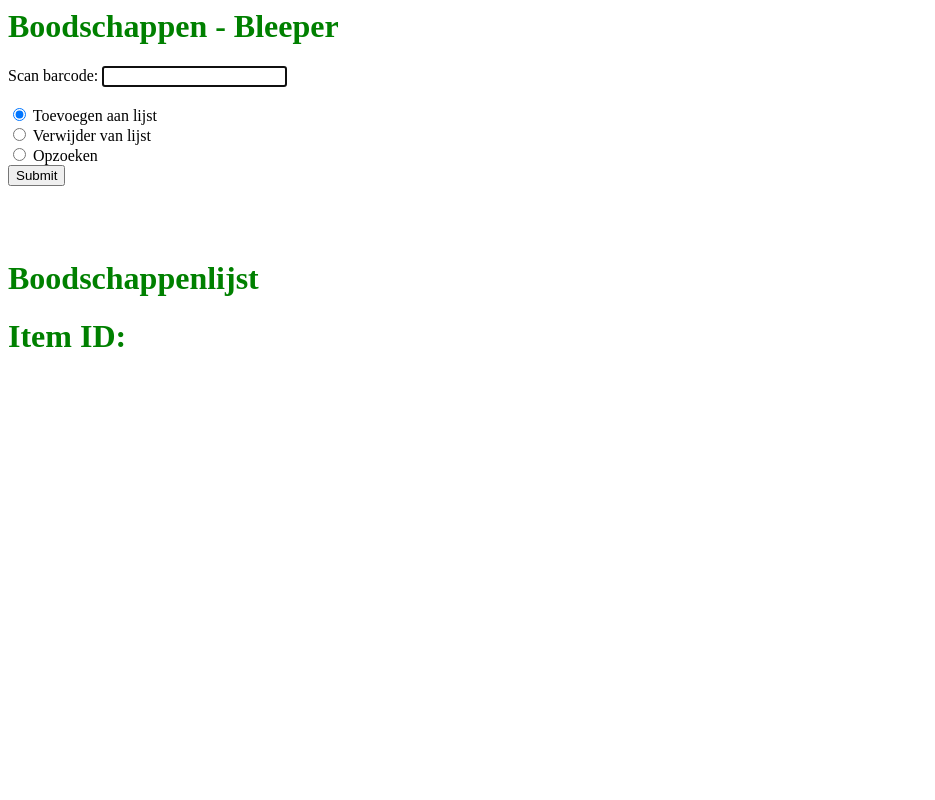
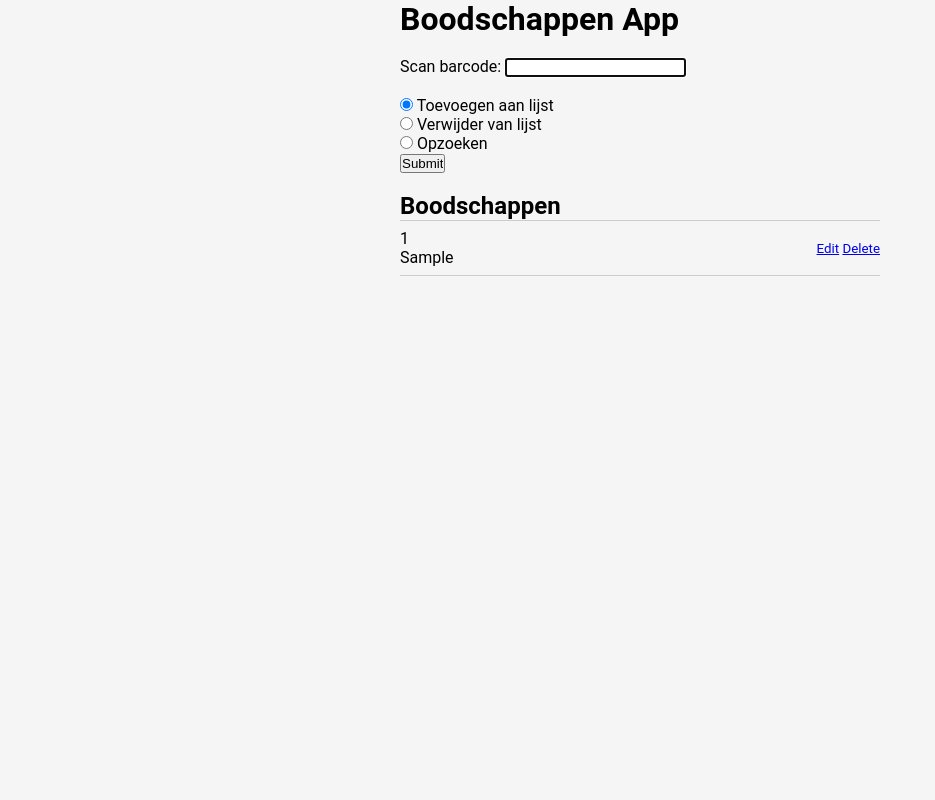
Before and after one commit to okoeroo/boodschappen, a FastAPI app: page / in a window 1280 px wide. Shown: the whole page, without its empty margins (0-935 px from the left). Run offline with FastAPI, Linux system fonts and the light colour scheme; tables that the repository leaves empty hold one stand-in row (values such as "Sample post").

Commit message:
raw, but progress

```diff
--- /dev/null
+++ b/app/database.py
@@ -0,0 +1,11 @@
+# database.py
+
+from sqlalchemy import create_engine
+from sqlalchemy.orm import sessionmaker
+from sqlalchemy.ext.declarative import declarative_base
+
+DB_URL = 'sqlite:///boodschappen.sqlite3'
+
+engine = create_engine(DB_URL, connect_args={'check_same_thread': False})
+sessionlocal = sessionmaker(autocommit=False, autoflush=False, bind=engine)
+Base = declarative_base()
--- a/app/main.py
+++ b/app/main.py
@@ -3,9 +3,13 @@
 
 from fastapi import FastAPI, Response, Request, Cookie, HTTPException, status, Depends, Form
 
-from fastapi.responses import HTMLResponse
+from fastapi.responses import HTMLResponse, RedirectResponse
 from fastapi.staticfiles import StaticFiles
 from fastapi.templating import Jinja2Templates
+
+import models
+from database import engine, sessionlocal
+from sqlalchemy.orm import Session
 
 from starlette import status
 import os
@@ -15,21 +19,27 @@
 import configparser
 
 
+models.Base.metadata.create_all(bind=engine)
+app = FastAPI()
+
+
+def get_db():
+    db = sessionlocal()
+    try:
+        yield db
+    finally:
+        db.close()
 
 
 # MAIN
-data = {}
 
-boodschappen = []
 
 
 # Load FastAPI
 app = FastAPI()
 
 
-
 app.mount("/static", StaticFiles(directory="/code/app/static"), name="static")
-
 templates = Jinja2Templates(directory="/code/app/templates")
 
 
@@ -39,19 +49,41 @@
 
 
 @app.get("/", response_class=HTMLResponse)
-async def read_items(request: Request):
+async def home(request: Request, db: Session = Depends(get_db)):
+    boodschappen = db.query(models.Boodschap).order_by(models.Boodschap.id.desc())
+
     return templates.TemplateResponse("index.html",
                                         {"request": request,
                                          "boodschappen": boodschappen})
 
 
-@app.post("/boodschappen")
-async def boodschappen(barcode: str = Form(),
+@app.post("/boodschappen", response_class=RedirectResponse, status_code=302)
+async def boodschappen(response: Response, barcode: str = Form(),
                        boodschappen_direct: str = Form()):
+
+    # Doe lookup, wel bestaan:
+    #                   is +1 bij toevoegen. Of -1 bij verwijderen.
+    #             niet bestaan:
+    #                   redirect naar invoer veld
+
+
+#async def add(request: Request, task: str = Form(...), db: Session = Depends(get_db)):
+#    todo = models.Todo(task=task)
+#    db.add(todo)
+#    db.commit()
+#    return RedirectResponse(url=app.url_path_for("home"), status
+#
+#
     print(barcode, boodschappen_direct)
 
-#
-#        # Generate a session, returns a session key to validate per call
+    response.set_cookie(key="boodschappen_direct", value=boodschappen_direct)
+
+    return "/"
+
+
+
+
+#    # Generate a session, returns a session key to validate per call
 #    session_key = authnz.generate_session_key(authlevel)
 #
 #    # Set the session key
--- a/app/static/styles.css
+++ b/app/static/styles.css
@@ -1,3 +1,49 @@
-h1 {
-    color: green;
+*{
+    padding: 0;
+    margin: 0;
+    box-sizing: border-box;
 }
+
+body{
+    font-family: 'Roboto', sans-serif;
+    background: #f5f5f5;
+}
+
+main{
+    width: 100%;
+    max-width: 520px;
+    margin: 0 auto;
+    padding: 0 20px;
+}
+
+textarea{
+    width: 100%;
+    height: 100px;
+    border: 1px solid #ccc;
+    border-radius: 5px;
+    padding: 10px;
+    resize: none;
+}
+
+button{
+    width: 100%;
+    height: 40px;
+    border: 1px solid #ccc;
+    border-radius: 5px;
+    background-color: #eee;
+    color: #333;
+    font-size: 16px;
+    cursor: pointer;
+}
+
+.boodschap{
+    display: flex;
+    align-items: center;
+    justify-content: space-between;
+    padding: 8px 0;
+    border-bottom: 1px solid #ccc;
+}
+
+.boodschap:first-child{
+    border-top: 1px solid #ccc;
+}
--- /dev/null
+++ b/app/templates/base.html
@@ -0,0 +1,19 @@
+<!DOCTYPE html>
+<html lang="en">
+<head>
+    <meta charset="UTF-8">
+    <meta http-equiv="X-UA-Compatible" content="IE=edge">
+    <meta name="viewport" content="width=device-width, initial-scale=1.0">
+    <title>Boodschappen App</title>
+    <link rel="stylesheet" href="{{ url_for('static', path='/styles.css') }}">
+</head>
+<body>
+    <main>
+        <h1>Boodschappen App</h1>
+        <br>
+        {% block content %}
+
+        {% endblock content %}
+    </main>
+</body>
+</html>
--- a/app/templates/index.html
+++ b/app/templates/index.html
@@ -1,10 +1,6 @@
-<html>
-<head>
-    <title>Boodschappen</title>
-    <link href="{{ url_for('static', path='/styles.css') }}" rel="stylesheet">
-</head>
-<body>
-    <h1>Boodschappen - Bleeper</h1>
+{% extends 'base.html' %}
+
+{% block content %}
 <form action="/boodschappen" method="post">
     <label for="barcode">Scan barcode:</label>
     <input type="text" id="barcode" name="barcode" value autofocus="on"><br><br>
@@ -19,10 +15,19 @@
     <br>
     <input type="submit" value="Submit">
 </form>
-    <br><br>
 
-    <h1>Boodschappenlijst</h1>
-
-    <h1>Item ID: {{ id }}</h1>
-</body>
-</html>
+<br>
+<h2>Boodschappen</h2>
+<div>
+    {% for boodschap in boodschappen %}
+        <div class="boodschap">
+            {{ boodschap.aantal }}<br>
+            {{ boodschap.omschrijving }}<br>
+            <small>
+                <a href="edit/{{ boodschap.id }}">Edit</a>
+                <a href="delete/{{ boodschap.id }}">Delete</a>
+            </small>
+        </div>
+    {% endfor %}
+</div>
+{% endblock content %}
--- a/requirements.txt
+++ b/requirements.txt
@@ -4,3 +4,5 @@
 uvicorn
 requests
 aiofiles
+python-multipart
+sqlalchemy
```
Also changed, not shown: app/models.py (added, +13 -0 lines), app/templates/item.html (added, +9 -0 lines), 2 other files. Lines whose indentation alone changed are shown as unchanged.
